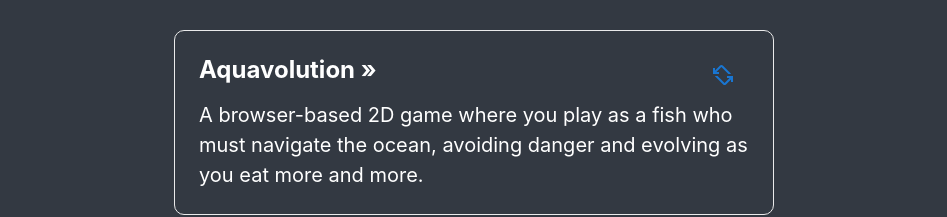
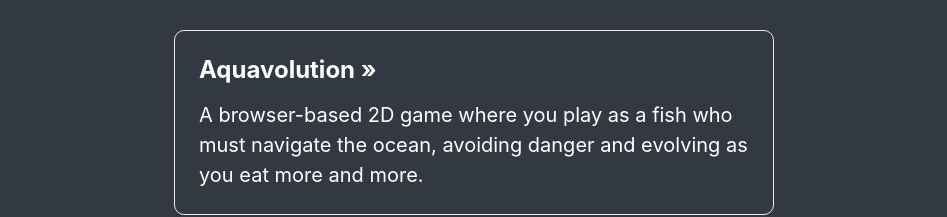
Before and after one commit to Anidion/portfolio, a Next.js app: page / in a window 1280 px wide. Shown: the part 518-735 px from the top of the page, without its empty margins (166-1113 px from the left). Built offline with nearby package versions, Linux system fonts and the light colour scheme.

Commit message:
Flip button only shows if flip text is present

```diff
--- a/pages/index.js
+++ b/pages/index.js
@@ -31,7 +31,7 @@ class Card extends React.Component {
 								this.setState({ flipped: this.state.flipped ? false : true })
 							}
 						>
-							<ScreenRotationAltIcon color="primary" />
+							{this.props.flipdesc!=null ? <ScreenRotationAltIcon color="primary" /> : <></>}
 						</IconButton>
 					</Grid>
 				</Grid>
```
